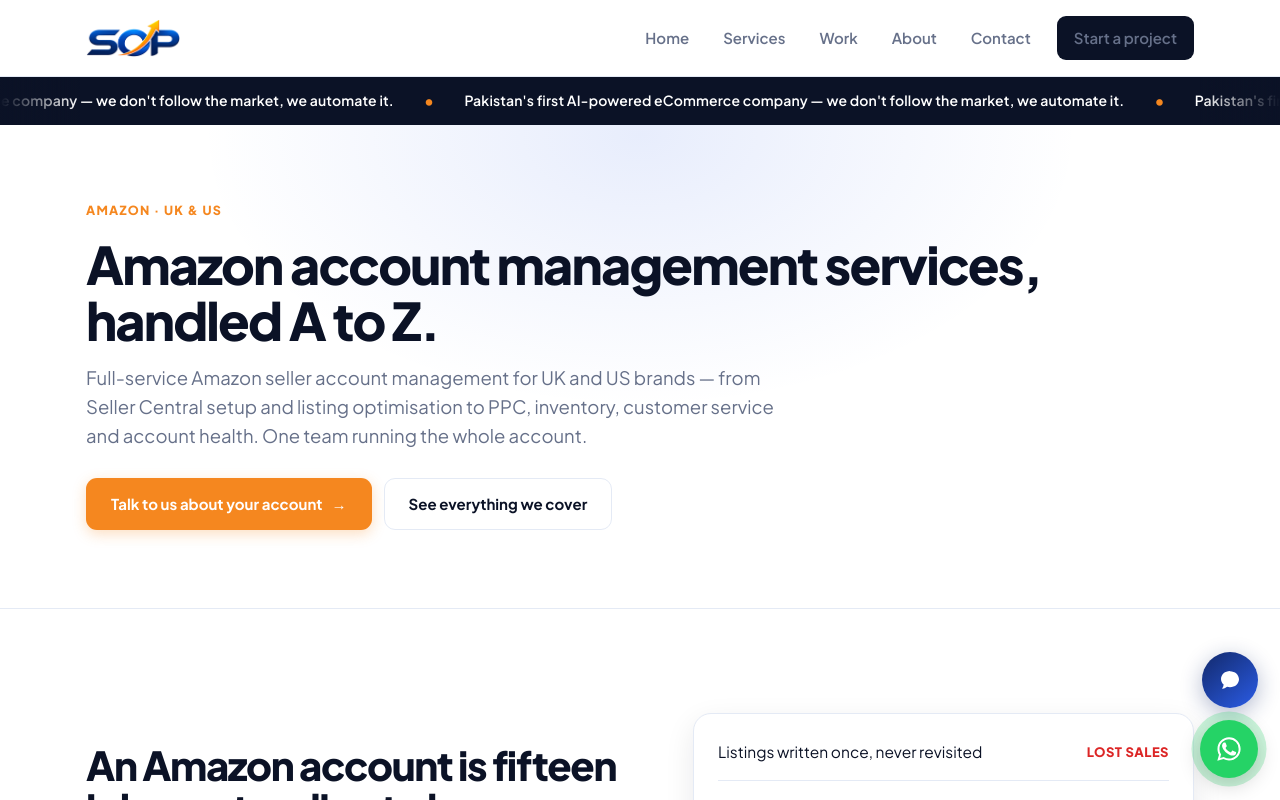
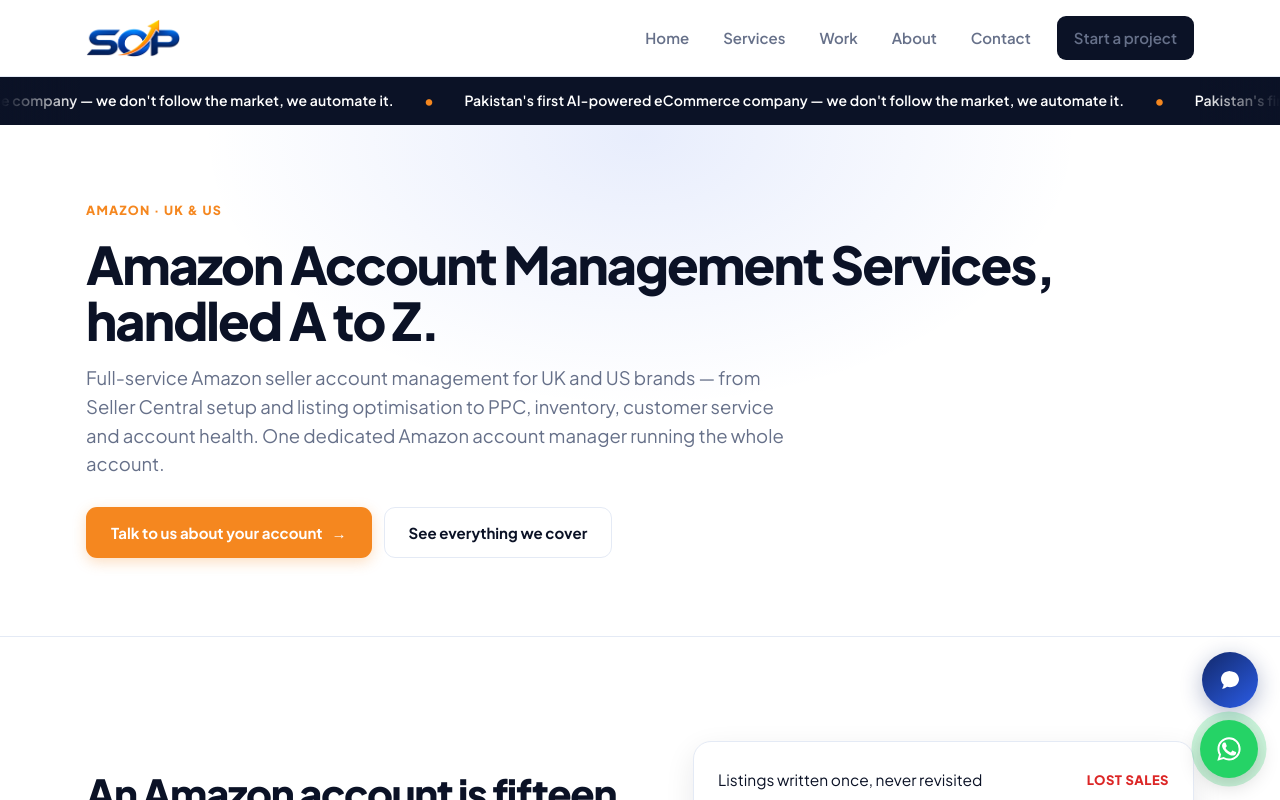
Before and after one commit to startofpakistan1-svg/sop-website, a Next.js app: page /amazon-account-management in a window 1280 px wide. Shown: the top 800 px of the page. Built offline with nearby package versions, Linux system fonts and the light colour scheme.

Commit message:
Update SEO titles and H1 for Amazon pages

```diff
--- a/src/app/amazon-account-management/page.js
+++ b/src/app/amazon-account-management/page.js
@@ -1,9 +1,9 @@
 import Link from "next/link";
 
 export const metadata = {
-  title: "Amazon Account Management Services for UK & US Sellers | SOP",
+  title: "Amazon Account Management Services | SOP",
   description:
-    "Full-service Amazon seller account management for UK and US brands. Listings, optimisation, PPC, inventory, customer service, Brand Registry and account health — handled A to Z by one team.",
+    "Full Amazon account management services for UK and US sellers: listings, Seller Central, account health, PPC and reporting.",
   alternates: { canonical: "/amazon-account-management" },
 };
 
@@ -232,12 +232,12 @@
       <section className="page-head" style={{ "--cover": "url(/covers/account.svg)" }}>
         <div className="wrap">
           <div className="svc-kicker">Amazon · UK &amp; US</div>
-          <h1>Amazon account management services, handled A to Z.</h1>
+          <h1>Amazon Account Management Services, handled A to Z.</h1>
           <p>
             Full-service Amazon seller account management for UK and US brands —
             from Seller Central setup and listing optimisation to PPC, inventory,
-            customer service and account health. One team running the whole
-            account.
+            customer service and account health. One dedicated Amazon account
+            manager running the whole account.
           </p>
           <div className="acts" style={{ marginTop: 28 }}>
             <Link className="btn btn-acc" href="/contact">
--- a/src/app/services/page.js
+++ b/src/app/services/page.js
@@ -5,7 +5,7 @@
   {
     id: "marketplace",
     kicker: "01",
-    title: "Marketplace & eCommerce",
+    title: "Marketplace, Amazon SEO & eCommerce",
     img: "/icons/marketplace.svg",
     intro:
       "The bulk of what we do. We take a seller account from nothing to running, then keep it running — or step into one that's already live and clean it up.",
@@ -184,7 +184,7 @@
 export const metadata = {
   title: "Services — SOP | eCommerce, Marketplaces, Web & AI",
   description:
-    "Amazon, eBay, Walmart, Etsy and Shopify account management, custom web development, AI agents, SEO and branding — from SOP in Jhelum, Pakistan.",
+    "Amazon SEO service and listing optimization, eBay, Walmart, Etsy and Shopify management, web development, AI agents and branding — SOP, Pakistan.",
 };
 
 export default function Services() {
```
Also changed, not shown: src/app/amazon-ppc-management/page.js (+5 -5 lines).
